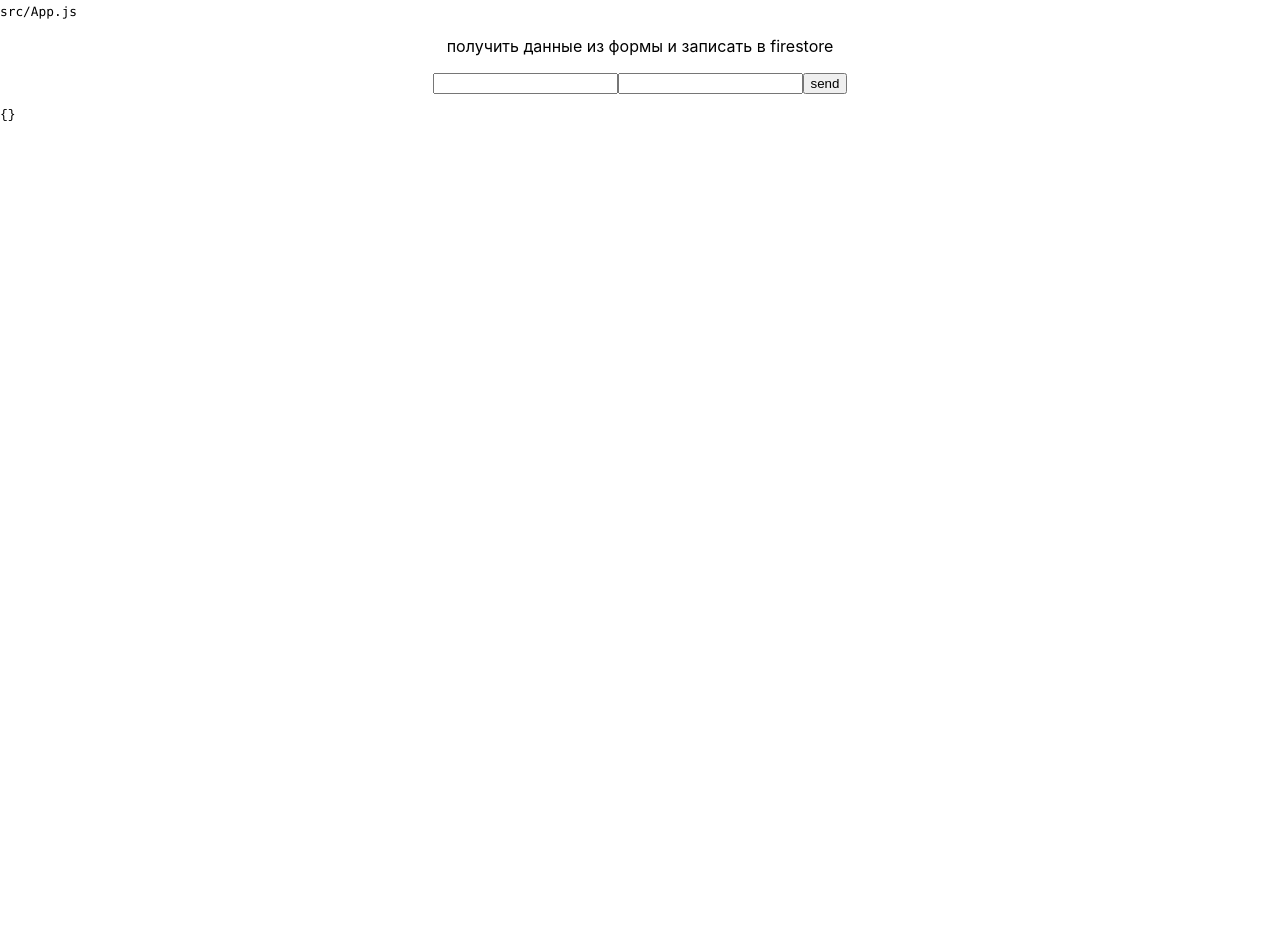
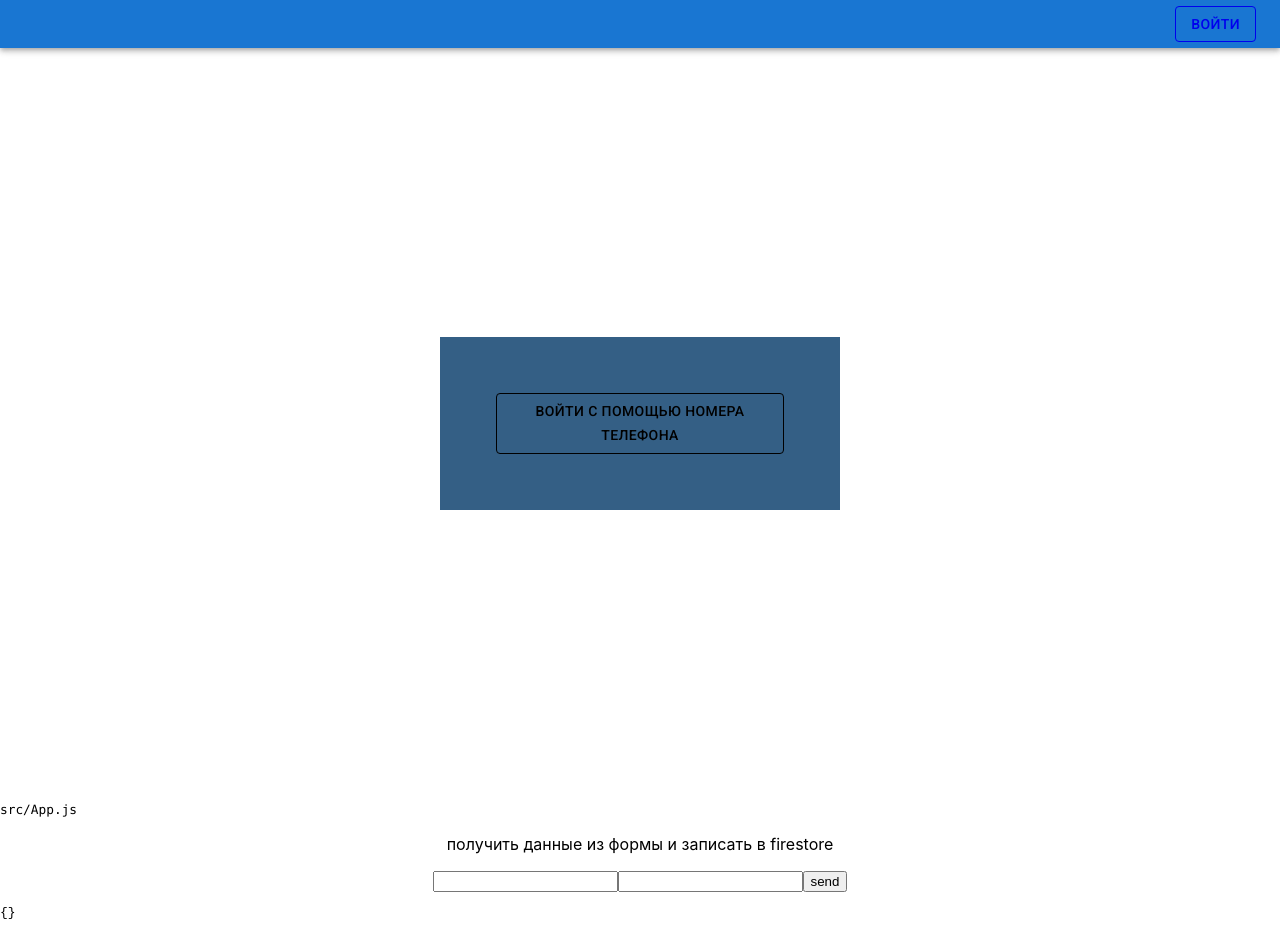
Before and after one commit to kirill-petrov/bears, a React (Create React App) app: page / in a window 1280 px wide. Before the commit the page ends 800 px from the top, so only its background shows below. Built offline with nearby package versions, Linux system fonts and the light colour scheme.

Commit message:
version-1.0

```diff
--- a/package.json
+++ b/package.json
@@ -3,9 +3,14 @@
   "version": "0.1.0",
   "private": true,
   "dependencies": {
+    "@emotion/react": "^11.9.0",
+    "@emotion/styled": "^11.8.1",
+    "@mui/material": "^5.8.3",
     "@reduxjs/toolkit": "^1.8.1",
+    "firebase": "^9.8.2",
     "react": "^18.1.0",
     "react-dom": "^18.1.0",
+    "react-firebase-hooks": "^5.0.3",
     "react-router-dom": "^6.3.0",
     "react-scripts": "5.0.1"
   },
--- a/public/index.html
+++ b/public/index.html
@@ -8,6 +8,7 @@
       name="description"
       content="Web site created using create-react-app"
     />
+    <link rel="stylesheet" href="https://fonts.googleapis.com/css?family=Roboto:300,400,500,700&display=swap" />
     <title>React App</title>
   </head>
   <body>
--- a/src/App.js
+++ b/src/App.js
@@ -1,5 +1,8 @@
 import React, { useState } from 'react';
+import { BrowserRouter } from 'react-router-dom';
 import styles from './App.module.css';
+import AppRouter from './AppRouter';
+import Navbar from './components/Navbar';
 
 function App() {
   const [data, setData] = useState({});
@@ -15,6 +18,9 @@ function App() {
   };
 
   return (
+    <BrowserRouter>
+      <Navbar />
+      <AppRouter />
       <div>
         <code className={styles.url}>src/App.js</code>
 
@@ -30,6 +36,7 @@ function App() {
 
         <pre>{JSON.stringify(data, null, 2)}</pre>
       </div>
+    </BrowserRouter>
   );
 }
 
--- a/src/App.module.css
+++ b/src/App.module.css
@@ -6,3 +6,8 @@
 .form {
   text-align: center;
 }
+
+a {
+  text-decoration: none;
+
+}
--- /dev/null
+++ b/src/AppRouter.js
@@ -0,0 +1,36 @@
+import React from 'react';
+import { Routes, Route } from "react-router-dom"
+import { privateRoutes, publicRoutes } from './router';
+
+const AppRouter = () => {
+
+    const user = false
+
+    return (
+        user
+        ?
+        <Routes>
+            {privateRoutes.map(route =>
+                <Route
+                    element={<route.element />}
+                    path={route.path}
+                    exact={route.exact}
+                    key={route.path}
+                />
+            )}
+        </Routes>
+        :
+        <Routes>
+            {publicRoutes.map(route =>
+                <Route
+                    element={<route.element />}
+                    path={route.path}
+                    exact={route.exact}
+                    key={route.path}
+                />
+            )}
+        </Routes>
+    )
+};
+
+export default AppRouter;
--- /dev/null
+++ b/src/components/Navbar.js
@@ -0,0 +1,25 @@
+import { AppBar, Button, Grid, Toolbar } from '@mui/material';
+import React from 'react';
+import { NavLink } from 'react-router-dom';
+
+const Navbar = () => {
+  const user = false
+  return (
+    <AppBar position="static">
+      <Toolbar variant={"dense"}>
+        {/* не понятно почему не делает справа кнопки */}
+        <Grid container justifyContent={"flex-end"}>
+          {user ?
+            <Button color="inherit" variant={'outlined'} > Выйти </Button>
+            :
+            <NavLink to={'/login'}>
+              <Button color="inherit" variant={'outlined'} > Войти </Button>
+            </NavLink>
+          }
+        </Grid>
+      </Toolbar>
+    </AppBar>
+  );
+};
+
+export default Navbar;
--- /dev/null
+++ b/src/components/list_of_reports.js
@@ -0,0 +1,11 @@
+import React from 'react';
+
+const list_of_reports = () => {
+    return (
+        <div>
+            list_of_reports
+        </div>
+    );
+};
+
+export default list_of_reports;
--- /dev/null
+++ b/src/components/login.js
@@ -0,0 +1,27 @@
+import { Box, Button, Container, Grid } from '@mui/material';
+import React from 'react';
+
+const login = () => {
+    return (
+        <Container>
+            <Grid container
+                style={{ height: window.innerHeight - 50 }}
+                alignItems={"center"}
+                justifyContent={"center"}
+            >
+                <Grid style={{ width: 400, background: 'rgb(52, 95, 133)' }}
+                    container
+                    alignItems={"center"}
+                    direction={"column"}
+                >
+                    <Box p={7}>
+                        <Button color="inherit" onClick={login} variant={"outlined"}>Войти с помощью номера телефона</Button>
+                    </Box>
+                </Grid>
+            </Grid>
+        </Container>
+
+    );
+};
+
+export default login;
--- /dev/null
+++ b/src/components/report.js
@@ -0,0 +1,11 @@
+import React from 'react';
+
+const report = () => {
+    return (
+        <div>
+            report
+        </div>
+    );
+};
+
+export default report;
--- /dev/null
+++ b/src/router.js
@@ -0,0 +1,14 @@
+import list_of_reports from "./components/list_of_reports"
+import login from "./components/login"
+import report from "./components/report"
+
+export const publicRoutes = [
+    {path: '/*', element: login, exact: true},
+    {path: '/login', element: login, exact: true},
+]
+
+export const privateRoutes = [
+    {path: '/report', element: report, exact: true},
+    {path: '/list_of_reports', element: list_of_reports, exact: true},
+
+]
```
Also changed, not shown: 1 other file (tests, documents, lock files or other folders). Lines whose indentation alone changed are shown as unchanged.
